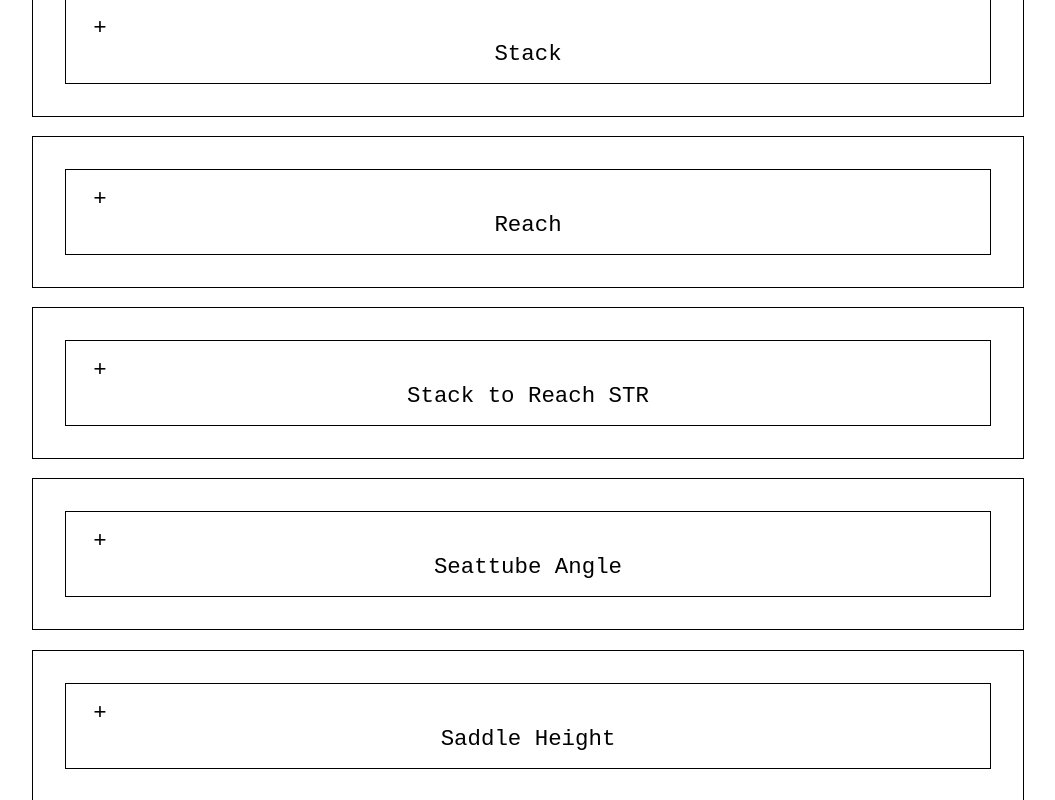
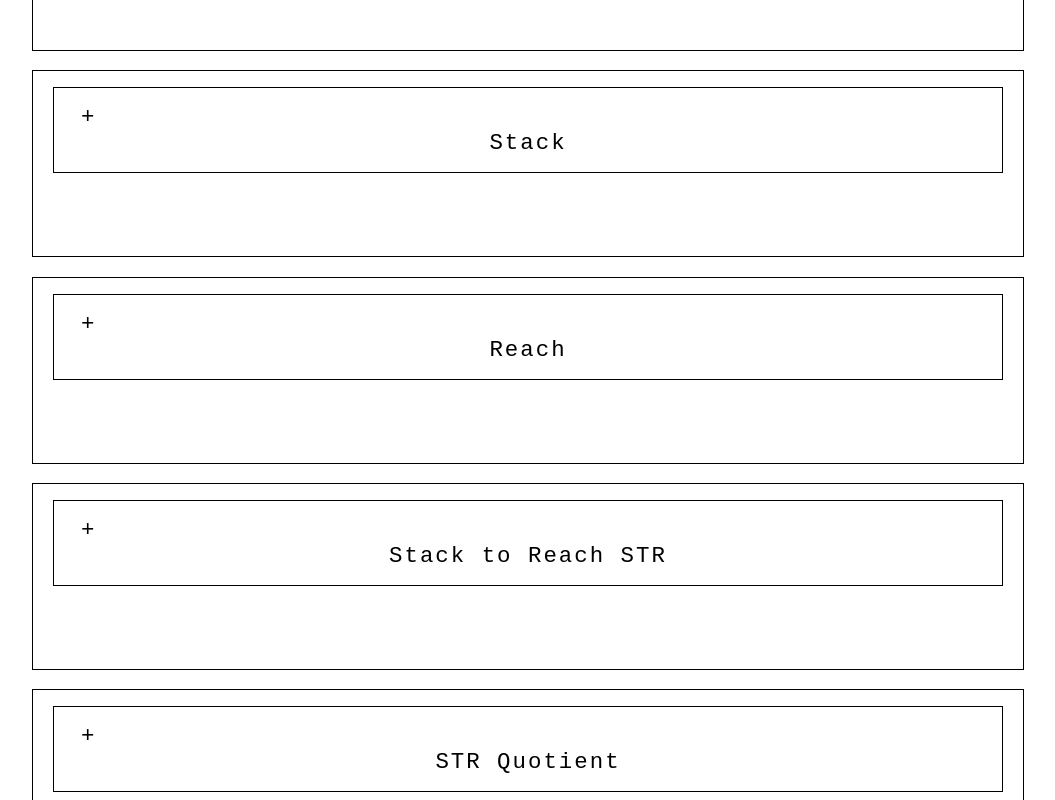
Before and after one commit to thisKonrad/bike_geometry, a Next.js app: page /info in a window 1280 px wide. Shown: the part 840-1640 px from the top of the page, without its empty margins (112-1167 px from the left). Built offline with nearby package versions, Linux system fonts and the light colour scheme.

Commit message:
add wheelsize to accordeons

```diff
--- a/components/Accordeon/index.jsx
+++ b/components/Accordeon/index.jsx
@@ -32,8 +32,11 @@ export default function Accordeon({items}) {
             </p>}
             {item.title}
             </header>
-
-            <div className={InfoStyle.accordeon_content}>{index === expanded ? item.content : ''}</div>
+            <div className={InfoStyle.accordeon_content}>
+                <article className={InfoStyle.accordeon_article}>
+                {index === expanded ? item.content : ''}
+                </article>
+            </div>
           </div>
         ))}
       </div>
--- a/pages/info/index.jsx
+++ b/pages/info/index.jsx
@@ -35,6 +35,12 @@ export default function Information() {
     {title: 'Stack to Reach STR',
     content: `The relation between stack and reach`},
 
+    {title: 'STR Quotient',
+    content: `The stack to reach quotient is a
+    relation that defines your basic seating position.
+    Values are:
+    comfort: over 1.55, sport: 1.45 till 1.55, race: under 1.45`},
+
     {title: 'Seattube Angle',
     content: `The angle of your seattube. This measurement defines your drive handling
     and your power take off from your legs to the whole bike.
@@ -54,6 +60,10 @@ export default function Information() {
     shorter cranks for agile handling and longer cranks
     for speed and endurance.`},
 
+    {title: 'Wheelsize',
+    content: `Adult Bikes have an wheelsize range between 26" AND 29". There are some other
+    measurements for he wheelsize but for the basic inch measurements are enough.
+    Smaller wheels are better for agility, bigger ones are better for fast riders.`},
   ];
 
 
--- a/styles/InfoStyle.module.css
+++ b/styles/InfoStyle.module.css
@@ -14,24 +14,32 @@
 /* :::: accordeon :::: */
 .accordeon_wrap{
     /* top | right | bottom | left */
-    margin: 1rem 0rem 6rem 0rem;
+    margin: 1em 0em 6em 0em;
 }
+
 .accordeon_body{
     width: 62rem;
     margin: 1.2rem;
-    padding: 1rem;
+    padding: 0em 0.2em 1em 0.2em;
     font-size: 1.4rem;
+    letter-spacing: 2px;
     border: 1px solid black;
 }
+
 .accordeon_header{
     cursor: pointer;
     margin: 1rem;
     padding: 1rem;
     border: 1px solid black;
 }
+
 .accordeon_icon{
     cursor: pointer;
     margin-right: 96%;
     font-size: 1.4rem;
     transition: 0.4s;
 }
+
+.accordeon_content{
+    padding: 1em;
+}
```
